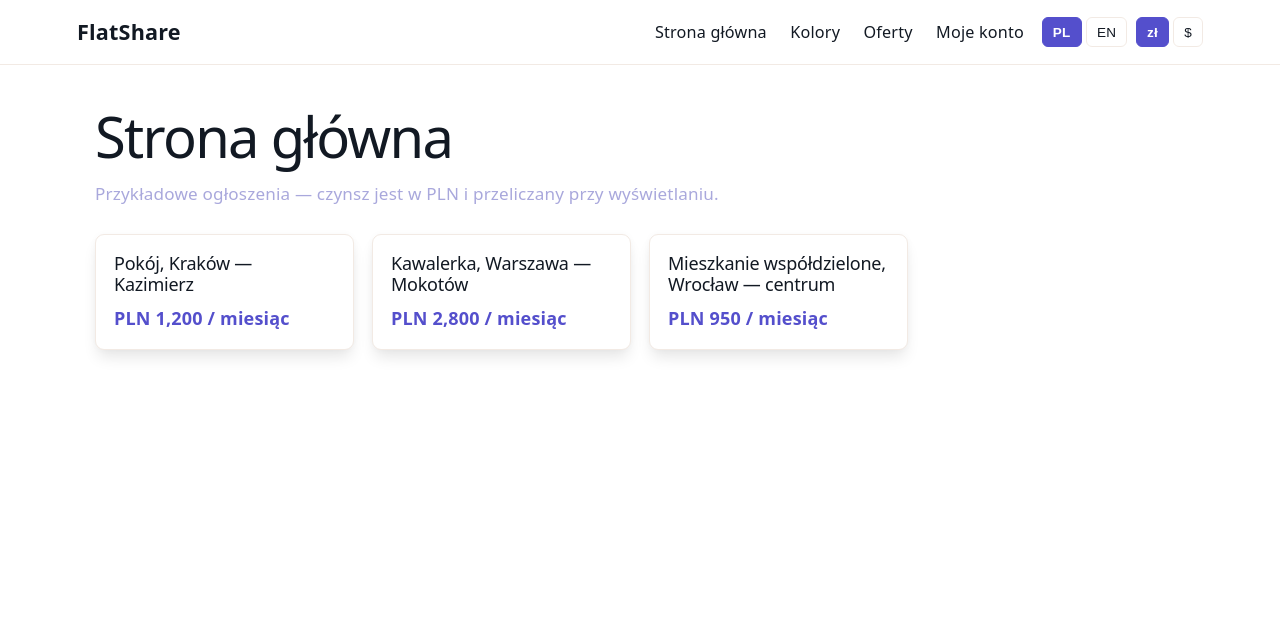
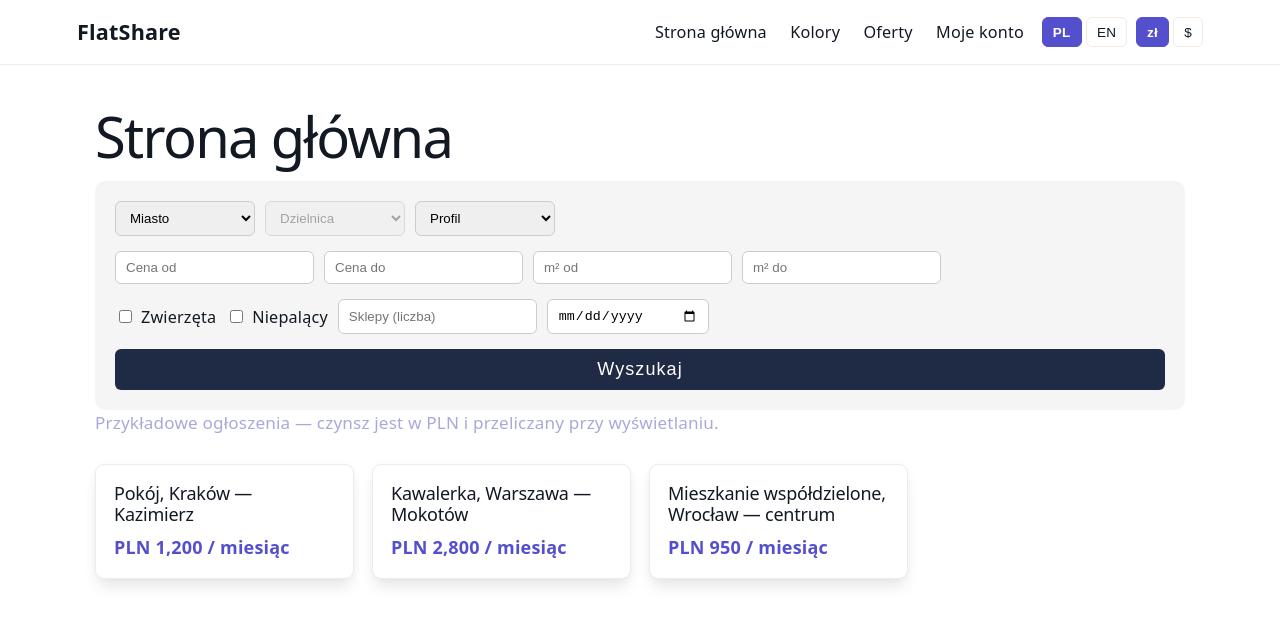
Before and after one commit to winderdoot/io2_flatshare, a React (Vite) app in the folder flatshare_frotend/: page / in a window 1280 px wide. Shown: the top 624 px of the page. Built offline with nearby package versions, Linux system fonts and the light colour scheme.

Commit message:
search filters: first commit

```diff
--- /dev/null
+++ b/flatshare_frotend/src/components/SearchBar/SearchFilters.module.css
@@ -0,0 +1,41 @@
+.container {
+  padding: 20px;
+  background: #f5f5f5;
+  border-radius: 10px;
+  display: flex;
+  flex-direction: column;
+  gap: 15px;
+}
+
+.row {
+  display: flex;
+  gap: 10px;
+  flex-wrap: wrap;
+}
+
+.input,
+.select {
+  padding: 8px 10px;
+  border: 1px solid #ccc;
+  border-radius: 6px;
+  min-width: 140px;
+}
+
+.checkboxGroup {
+  display: flex;
+  align-items: center;
+  gap: 6px;
+}
+
+.button {
+  padding: 10px 20px;
+  background: #1f2a44;
+  color: white;
+  border: none;
+  border-radius: 6px;
+  cursor: pointer;
+}
+
+.button:hover {
+  background: #2c3a5e;
+}
--- /dev/null
+++ b/flatshare_frotend/src/components/SearchBar/SearchFilters.tsx
@@ -0,0 +1,196 @@
+import { useState } from "react";
+import styles from "./SearchFilters.module.css";
+import { locationConfig } from "./locationConfig";
+
+type Profile = "student" | "worker" | "family" | "";
+
+interface Filters {
+  city: City | "";
+  district: string;
+  minPrice: string;
+  maxPrice: string;
+  petsAllowed: boolean;
+  nonSmokingOnly: boolean;
+  closeToShops: string;
+  profile: Profile;
+  minArea: string;
+  maxArea: string;
+  startDate: string;
+}
+
+const profiles: Profile[] = ["student", "worker", "family"];
+
+type City = keyof typeof locationConfig;
+
+export default function SearchFilters() {
+  const [filters, setFilters] = useState<Filters>({
+    city: "",
+    district: "",
+    minPrice: "",
+    maxPrice: "",
+    petsAllowed: false,
+    nonSmokingOnly: false,
+    closeToShops: "",
+    profile: "",
+    minArea: "",
+    maxArea: "",
+    startDate: ""
+  });
+
+  const handleChange = (
+    e: React.ChangeEvent<HTMLInputElement | HTMLSelectElement>
+  ) => {
+    const { name, value, type } = e.target;
+
+    setFilters((prev) => ({
+      ...prev,
+      [name]:
+        type === "checkbox"
+          ? (e.target as HTMLInputElement).checked
+          : value
+    }));
+  };
+
+  const handleCityChange = (e: React.ChangeEvent<HTMLSelectElement>) => {
+    const city = e.target.value as City | "";
+
+    setFilters((prev) => ({
+      ...prev,
+      city,
+      district: ""
+    }));
+  };
+
+  const handleSubmit = () => {
+    console.log(filters);
+  };
+
+  return (
+    <div className={styles.container}>
+      <div className={styles.row}>
+        <select
+          name="city"
+          value={filters.city}
+          onChange={handleCityChange}
+          className={styles.select}
+        >
+          <option value="">Miasto</option>
+          {Object.keys(locationConfig).map((city) => (
+            <option key={city} value={city}>
+              {city}
+            </option>
+          ))}
+        </select>
+
+        <select
+          name="district"
+          value={filters.district}
+          onChange={handleChange}
+          disabled={!filters.city}
+          className={styles.select}
+        >
+          <option value="">Dzielnica</option>
+          {filters.city &&
+            locationConfig[filters.city].map((d) => (
+              <option key={d} value={d}>
+                {d}
+              </option>
+            ))}
+        </select>
+
+        <select
+          name="profile"
+          value={filters.profile}
+          onChange={handleChange}
+          className={styles.select}
+        >
+          <option value="">Profil</option>
+          {profiles.map((p) => (
+            <option key={p} value={p}>
+              {p}
+            </option>
+          ))}
+        </select>
+      </div>
+
+      <div className={styles.row}>
+        <input
+          type="number"
+          name="minPrice"
+          placeholder="Cena od"
+          value={filters.minPrice}
+          onChange={handleChange}
+          className={styles.input}
+        />
+        <input
+          type="number"
+          name="maxPrice"
+          placeholder="Cena do"
+          value={filters.maxPrice}
+          onChange={handleChange}
+          className={styles.input}
+        />
+
+        <input
+          type="number"
+          name="minArea"
+          placeholder="m² od"
+          value={filters.minArea}
+          onChange={handleChange}
+          className={styles.input}
+        />
+        <input
+          type="number"
+          name="maxArea"
+          placeholder="m² do"
+          value={filters.maxArea}
+          onChange={handleChange}
+          className={styles.input}
+        />
+      </div>
+
+      <div className={styles.row}>
+        <label className={styles.checkboxGroup}>
+          <input
+            type="checkbox"
+            name="petsAllowed"
+            checked={filters.petsAllowed}
+            onChange={handleChange}
+          />
+          Zwierzęta
+        </label>
+
+        <label className={styles.checkboxGroup}>
+          <input
+            type="checkbox"
+            name="nonSmokingOnly"
+            checked={filters.nonSmokingOnly}
+            onChange={handleChange}
+          />
+          Niepalący
+        </label>
+
+        <input
+          type="number"
+          name="closeToShops"
+          placeholder="Sklepy (liczba)"
+          value={filters.closeToShops}
+          onChange={handleChange}
+          className={styles.input}
+        />
+
+        <input
+          type="date"
+          name="startDate"
+          value={filters.startDate}
+          onChange={handleChange}
+          className={styles.input}
+        />
+      </div>
+
+      <button className={styles.button} onClick={handleSubmit}>
+        Wyszukaj
+      </button>
+    </div>
+  );
+}
--- /dev/null
+++ b/flatshare_frotend/src/components/SearchBar/locationConfig.ts
@@ -0,0 +1,25 @@
+export const locationConfig = {
+  warszawa: [
+    "Śródmieście",
+    "Mokotów",
+    "Żoliborz",
+    "Wola",
+    "Praga-Północ",
+    "Praga-Południe",
+    "Ursynów"
+  ],
+  krakow: [
+    "Stare Miasto",
+    "Kazimierz",
+    "Podgórze",
+    "Nowa Huta",
+    "Krowodrza"
+  ],
+  wroclaw: [
+    "Śródmieście",
+    "Krzyki",
+    "Psie Pole",
+    "Fabryczna",
+    "Stare Miasto"
+  ]
+};
--- a/flatshare_frotend/src/pages/Home.tsx
+++ b/flatshare_frotend/src/pages/Home.tsx
@@ -1,6 +1,7 @@
 import { useTranslation } from "react-i18next";
 import { useCurrency } from "../context/CurrencyContext";
 import styles from "./Home.module.css";
+import SearchFilters from "../components/SearchBar/SearchFilters";
 
 const SAMPLE_RENT_PLN = [
   { key: "listing1" as const, pln: 1200 },
@@ -15,6 +16,7 @@ export const Home = () => {
   return (
     <div className={styles.page}>
       <h1>{t("home.title")}</h1>
+      <SearchFilters></SearchFilters>
       <p className={styles.subtitle}>{t("home.subtitle")}</p>
       <div className={styles.grid}>
         {SAMPLE_RENT_PLN.map(({ key, pln }) => (
```
